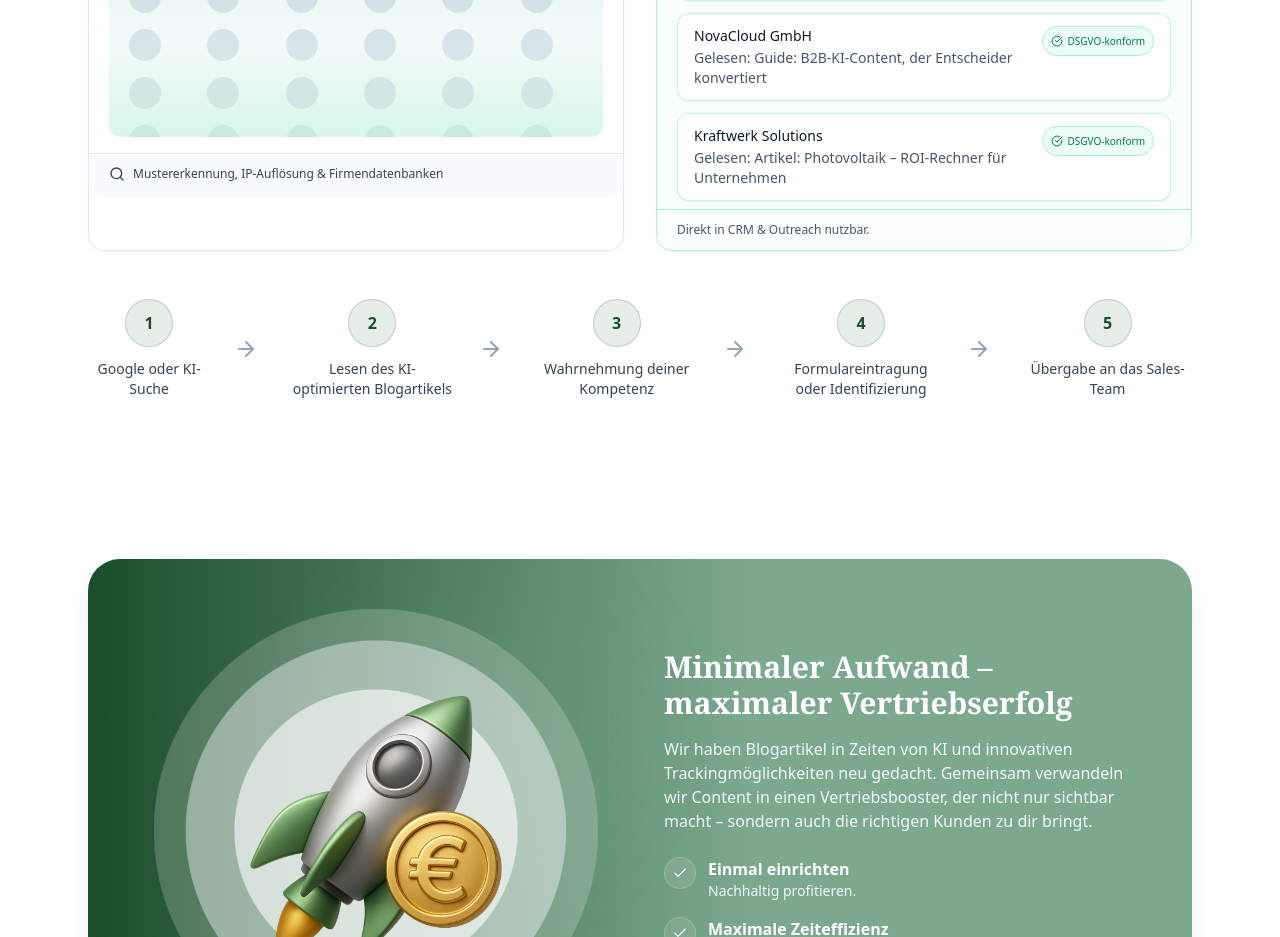
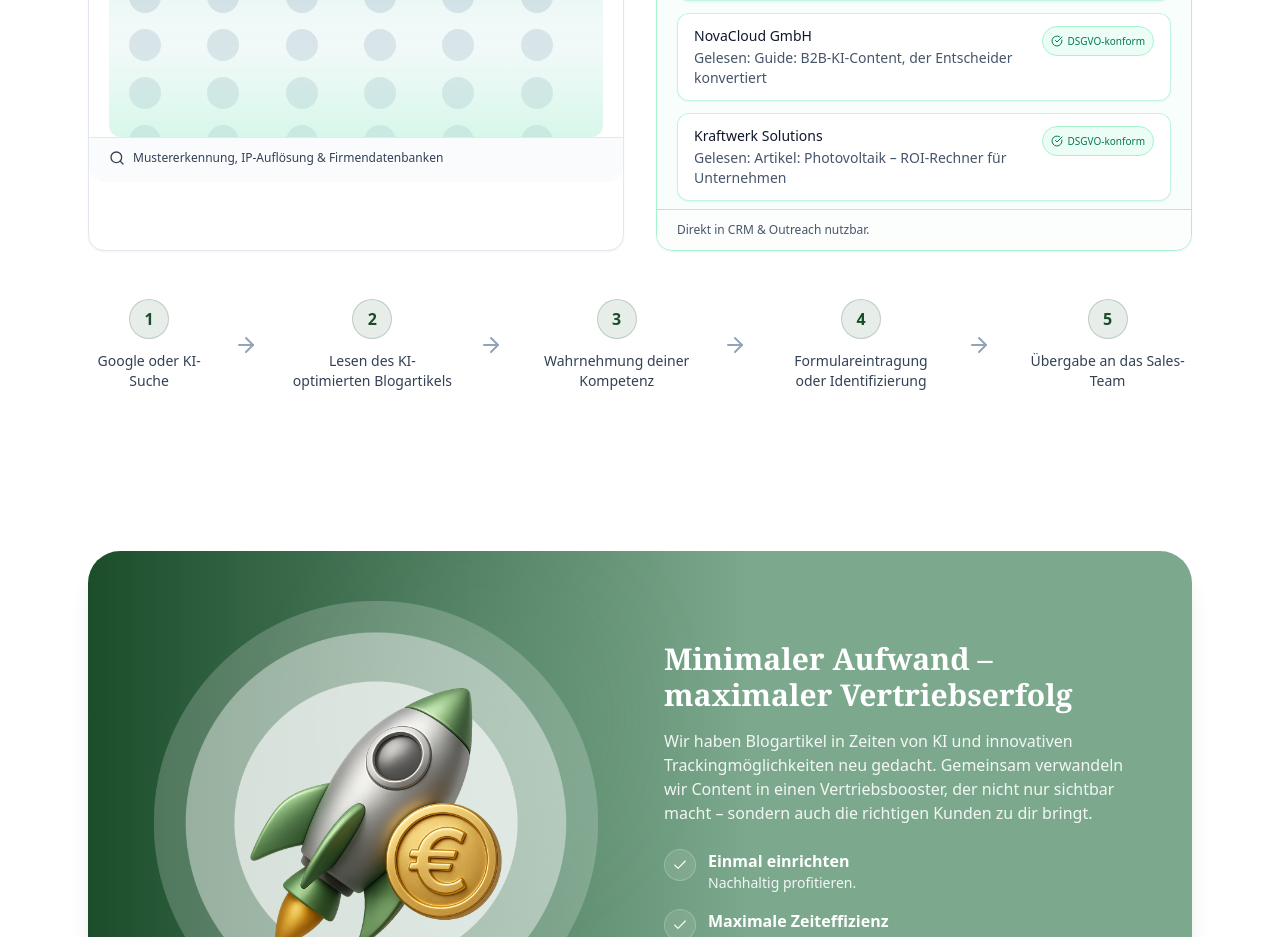
Before and after one commit to lennartnm/findbar_website, a Next.js app: page / in a window 1280 px wide. Shown: the part 3600-4537 px from the top of the page. Built offline with nearby package versions, Linux system fonts and the light colour scheme.

Commit message:
Update page.tsx

```diff
--- a/src/app/page.tsx
+++ b/src/app/page.tsx
@@ -239,7 +239,7 @@ function Hero() {
 }
 
 
-/* ---------------------- VisitorRevealSection (refined) ---------------------- */
+/* ---------------------- VisitorRevealSection (final clean) ---------------------- */
 function VisitorRevealSection() {
   const steps = [
     "Google oder KI-Suche",
@@ -274,7 +274,7 @@ function VisitorRevealSection() {
 
         {/* Visual Row */}
         <div className="mt-12 grid gap-8 md:grid-cols-2">
-          {/* Live-Traffic Card (kein überlappender Raum) */}
+          {/* Live-Traffic Card */}
           <div className="relative overflow-hidden rounded-2xl border border-slate-200 bg-white shadow-sm">
             <div className="flex items-center justify-between px-5 pt-5">
               <span className={`text-lg font-semibold ${serifClass}`}>Live-Traffic</span>
@@ -289,14 +289,13 @@ function VisitorRevealSection() {
                     <div key={i} className="h-8 w-8 rounded-full bg-slate-300/60" aria-hidden />
                   ))}
                 </div>
-                {/* sanfter Grünverlauf + Scan */}
                 <div className="absolute inset-x-0 bottom-0 h-1/2 bg-gradient-to-t from-emerald-200/40 to-transparent" />
                 <div className="absolute inset-0 animate-scanY bg-gradient-to-b from-transparent via-emerald-300/20 to-transparent mix-blend-multiply" />
               </div>
             </div>
 
-            {/* Info bar bündig am unteren Rand */}
-            <div className="mt-4 border-t border-slate-200 bg-slate-50/70 px-5 py-3 text-xs text-slate-700 rounded-b-2xl">
+            {/* Info bar direkt unten, ohne mt-4 */}
+            <div className="border-t border-slate-200 bg-slate-50/70 px-5 py-3 text-xs text-slate-700 rounded-b-2xl">
               <span className="inline-flex items-center gap-2">
                 <Search className="h-4 w-4" />
                 Mustererkennung, IP-Auflösung &amp; Firmendatenbanken
@@ -304,7 +303,7 @@ function VisitorRevealSection() {
             </div>
           </div>
 
-          {/* Recognized companies (reduziert) */}
+          {/* Recognized companies */}
           <div className="relative overflow-hidden rounded-2xl border border-emerald-200 bg-emerald-50/40 shadow-sm">
             <div className="flex items-center justify-between px-5 pt-5">
               <span className={`text-lg font-semibold ${serifClass}`}>Erkannte Unternehmen</span>
@@ -334,12 +333,13 @@ function VisitorRevealSection() {
           </div>
         </div>
 
-        {/* Journey 1–5 mit Pfeilen */}
+        {/* Journey 1–5 im Ablauf-Stil */}
         <div className="mt-12 flex flex-col items-center gap-8 md:flex-row md:justify-between">
           {steps.map((title, i) => (
             <div key={i} className="flex items-center gap-4 md:gap-6">
               <div className="flex flex-col items-center text-center max-w-[190px]">
-                <div className="flex h-12 w-12 items-center justify-center rounded-full border border-[#1b4d2b33] bg-[#1b4d2b1A] text-[#1b4d2b] font-semibold">
+                <div className="shrink-0 inline-flex size-10 items-center justify-center rounded-full
+                                bg-[#1b4d2b1A] border border-[#1b4d2b33] text-[#1b4d2b] font-semibold leading-none">
                   {i + 1}
                 </div>
                 <p className="mt-3 text-sm text-slate-700">{title}</p>
@@ -361,7 +361,6 @@ function VisitorRevealSection() {
     </section>
   );
 }
-
 
 
 
```
